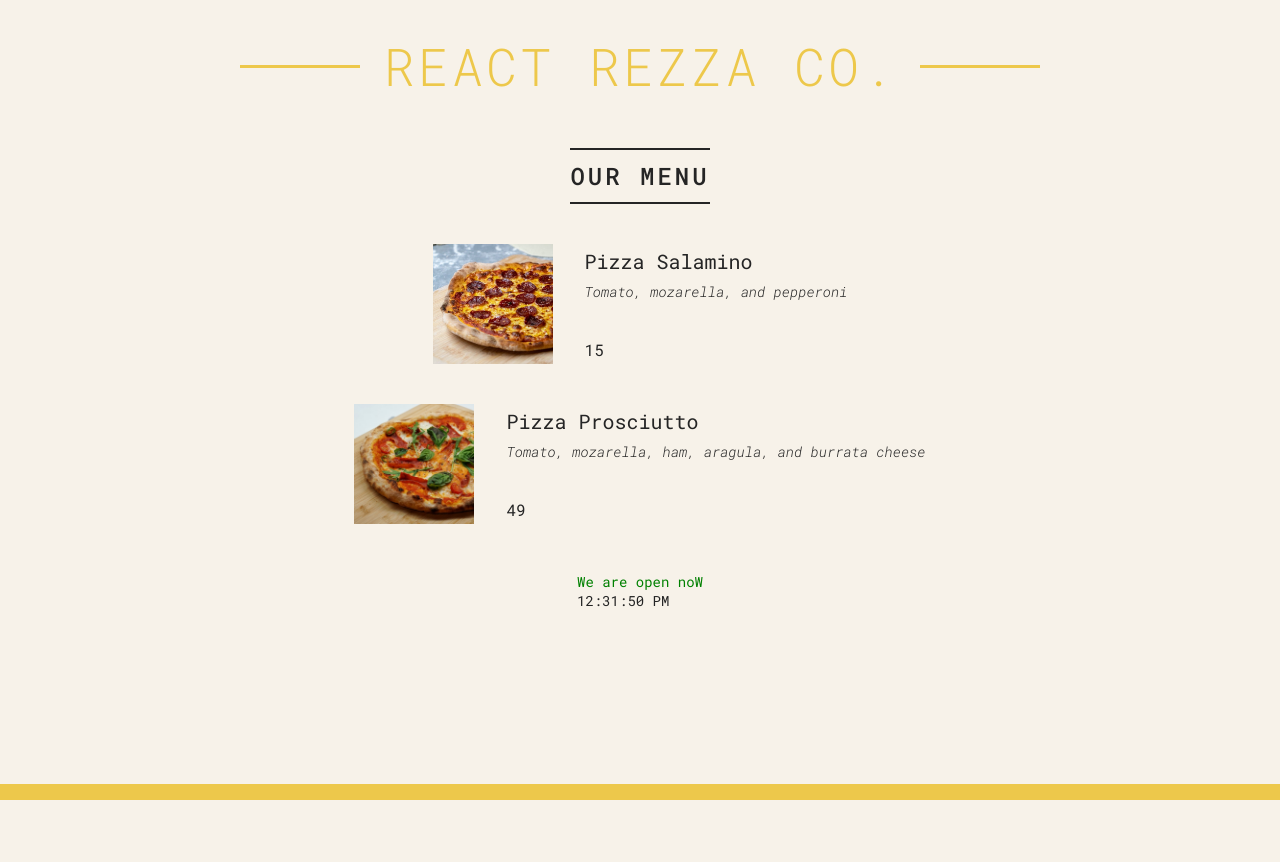
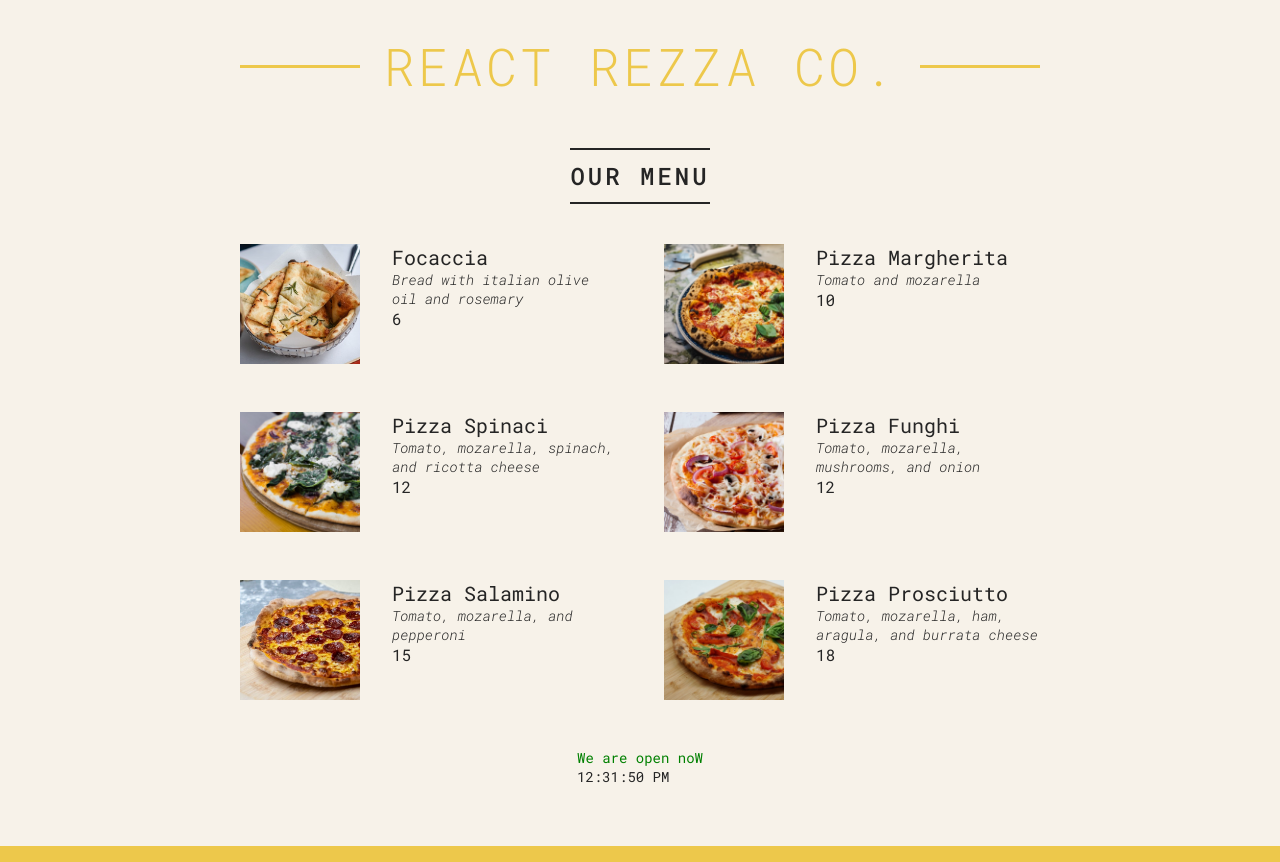
Before and after one commit to rezamovaheddi/Pizza-Menu, a React (Vite) app: page / in a window 1280 px wide. Before the commit the page ends 800 px from the top, so only its background shows below. Built offline with nearby package versions, Linux system fonts and the light colour scheme.

Commit message:
add items in order

```diff
--- a/src/App.jsx
+++ b/src/App.jsx
@@ -7,7 +7,7 @@
     return (
         <div className="container">
             <Header />
-            <Menu></Menu>
+            <Menu />
             <Footer/>
         </div>
 
--- a/src/Footer.jsx
+++ b/src/Footer.jsx
@@ -3,14 +3,14 @@
 export default function(){
     const hour = new Date().getHours();
     const openOur = 7;
-    const closeOur = 18;
+    const closeOur = 22;
 
     return (
         <>
         <footer className='footer'>
 
             {hour >= openOur && hour <= closeOur
-             ? <p style={{color:'green'}}>We are open noW</p>
+            ? <p style={{color:'green'}}>We are open noW</p>
             : <p style={{color:'red'}}>We are close NoW</p>}
         <span>{new Date().toLocaleTimeString()}</span>
         </footer>
--- a/src/Header.jsx
+++ b/src/Header.jsx
@@ -3,7 +3,7 @@
 
     return (
         <header className='header'>
-            <h1>React Rezza co.</h1>
+            <h1 style={{}}>React Rezza co.</h1>
         </header>
     )
 }
--- a/src/Menu.jsx
+++ b/src/Menu.jsx
@@ -1,21 +1,60 @@
   import Pizza from "./Pizza"
   import './App.css'
+  const pizzaData = [{
+    name: "Focaccia",
+    ingredients: "Bread with italian olive oil and rosemary",
+    price: 6,
+    photoName: "./pizzas/focaccia.jpg",
+    soldOut: false,
+  },
+  {
+    name: "Pizza Margherita",
+    ingredients: "Tomato and mozarella",
+    price: 10,
+    photoName: "pizzas/margherita.jpg",
+    soldOut: false,
+},
+{
+    name: "Pizza Spinaci",
+    ingredients: "Tomato, mozarella, spinach, and ricotta cheese",
+    price: 12,
+    photoName: "pizzas/spinaci.jpg",
+    soldOut: false,
+},
+{
+    name: "Pizza Funghi",
+    ingredients: "Tomato, mozarella, mushrooms, and onion",
+    price: 12,
+    photoName: "pizzas/funghi.jpg",
+    soldOut: false,
+},
+{
+    name: "Pizza Salamino",
+    ingredients: "Tomato, mozarella, and pepperoni",
+    price: 15,
+    photoName: "pizzas/salamino.jpg",
+    soldOut: true,
+},
+{
+    name: "Pizza Prosciutto",
+    ingredients: "Tomato, mozarella, ham, aragula, and burrata cheese",
+    price: 18,
+    photoName: "pizzas/prosciutto.jpg",
+    soldOut: false,
+},
+
+  ];
+
+
   function Menu(){
       return (
           <main className="menu">
-            <h2 style={{textAlign:"center"}}>Our Menu</h2>
-            <Pizza
-            name="Pizza Salamino"
-            ingredients="Tomato, mozarella, and pepperoni"
-            photoName="pizzas/salamino.jpg"
-            price={15}
-            />
-            <Pizza
-             name="Pizza Prosciutto"
-            ingredients="Tomato, mozarella, ham, aragula, and burrata cheese"
-            photoName="pizzas/prosciutto.jpg"
-            price={49}
-            />
+            <h2>Our Menu</h2>
+            <ul className="pizzas">
+            {pizzaData.map(m=>(
+              <Pizza pizzaO={m}/>
+            ))}
+            </ul>
           </main>
       )
 
--- a/src/Pizza.jsx
+++ b/src/Pizza.jsx
@@ -1,58 +1,13 @@
-const pizzaData = [
-    {
-      name: "Focaccia",
-      ingredients: "Bread with italian olive oil and rosemary",
-      price: 6,
-      photoName: "pizzas/focaccia.jpg",
-      soldOut: false,
-    },
-    {
-      name: "Pizza Margherita",
-      ingredients: "Tomato and mozarella",
-      price: 10,
-      photoName: "pizzas/margherita.jpg",
-      soldOut: false,
-    },
-    {
-      name: "Pizza Spinaci",
-      ingredients: "Tomato, mozarella, spinach, and ricotta cheese",
-      price: 12,
-      photoName: "pizzas/spinaci.jpg",
-      soldOut: false,
-    },
-    {
-      name: "Pizza Funghi",
-      ingredients: "Tomato, mozarella, mushrooms, and onion",
-      price: 12,
-      photoName: "pizzas/funghi.jpg",
-      soldOut: false,
-    },
-    {
-      name: "Pizza Salamino",
-      ingredients: "Tomato, mozarella, and pepperoni",
-      price: 15,
-      photoName: "pizzas/salamino.jpg",
-      soldOut: true,
-    },
-    {
-      name: "Pizza Prosciutto",
-      ingredients: "Tomato, mozarella, ham, aragula, and burrata cheese",
-      price: 18,
-      photoName: "pizzas/prosciutto.jpg",
-      soldOut: false,
-    },
-  ];
-
 function Pizza(props){
     return (
-        <div className="pizza">
-          <img src={props.photoName} alt="Pizza"/>
-          <div>
-            <h3>{props.name}</h3>
-            <p>{props.ingredients}</p>
-            <span>{props.price}</span>
-          </div>
-        </div>
+      <div className="pizza">
+        <img src={props.pizzaO.photoName} alt="XXX" />
+        <li>
+          <h3>{props.pizzaO.name}</h3>
+          <p>{props.pizzaO.ingredients}</p>
+          <span>{props.pizzaO.price}</span>
+        </li>
+      </div>
     )
 }
 
--- a/src/ndex.jsx
+++ b/src/ndex.jsx
@@ -1,7 +1,6 @@
 import React from "react";
 import ReactDOM from "react-dom/client";
 import App from "./App";
-import Pizza from "./Pizza";
 
 const root = ReactDOM.createRoot(document.getElementById("root"));
 
```
Also changed, not shown: src/data.js (added, +43 -0 lines). Lines whose indentation alone changed are shown as unchanged.
